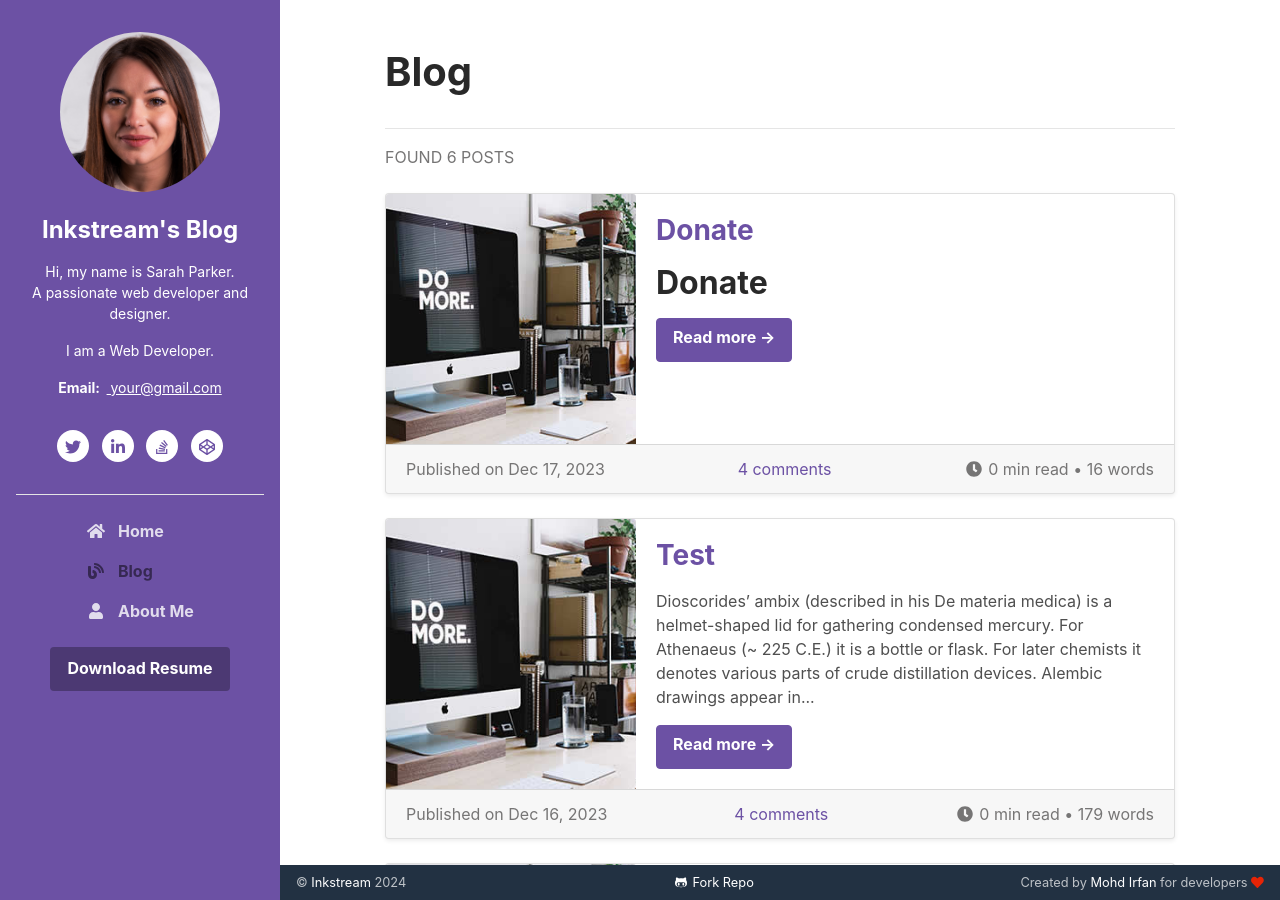
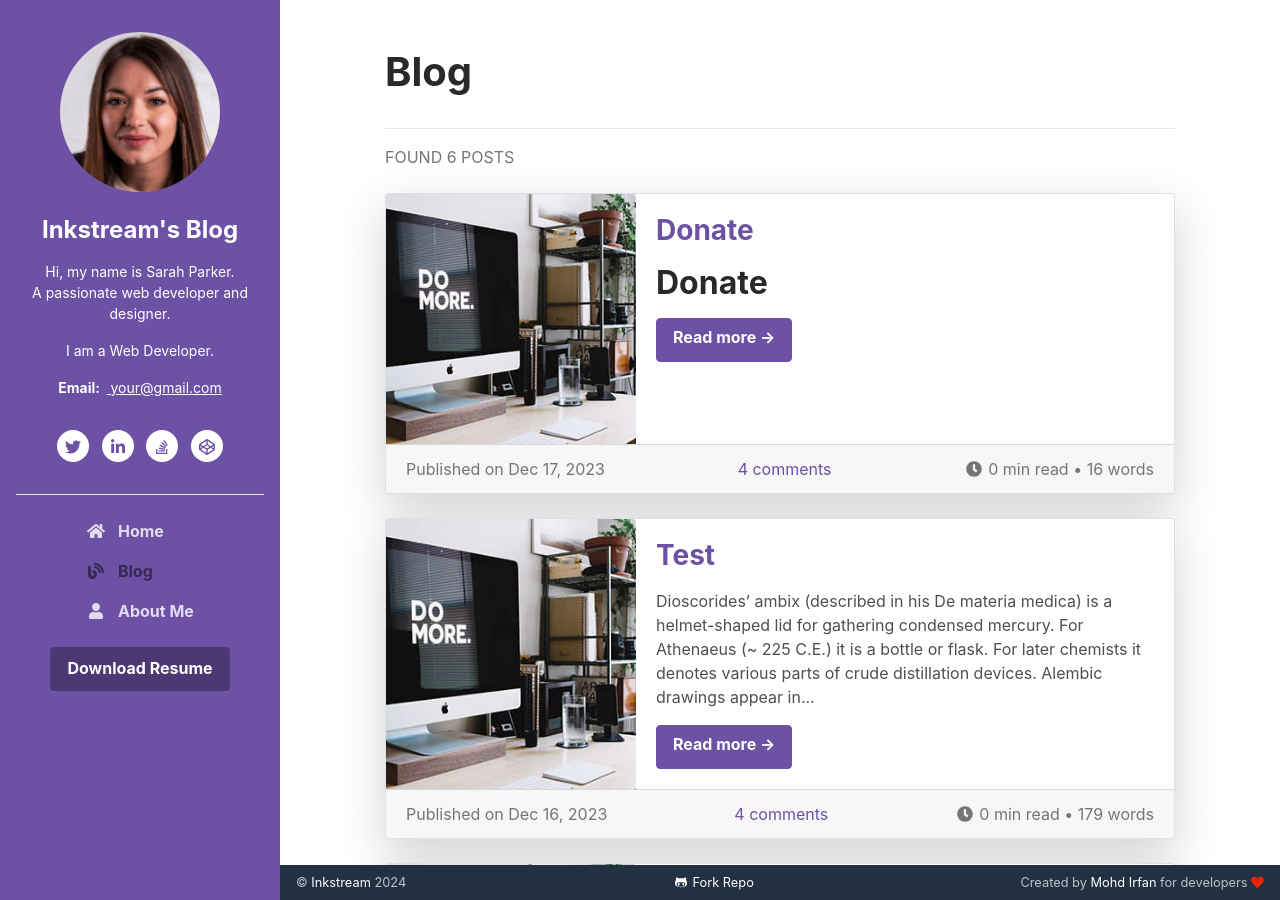
Before and after one commit to dev-mdirfan/inkstream, a Jekyll site: the page built from blog/index.html, in a window 1280 px wide and 900 px high. Built offline with Jekyll 4.4.1, drawn with Linux system fonts in a browser that asks for light colours; the list of posts is cut into pages by our own code.

Commit message:
includes update

```diff
--- a/_includes/post-list.html
+++ b/_includes/post-list.html
@@ -1,9 +1,47 @@
+{% if page.url == "/blog/" %}
+{% for post in site.posts %}
+{% if post.pinned == true %}
+{% capture words %}
+{{ post.content | number_of_words }}
+{% endcapture %}
+<div class="card my-4 shadow-lg">
+    <div class="d-flex justify-content-between">
+        <!-- pinned -->
+        <small class="text-muted position-absolute" style="top: 10px; left: 10px; z-index: 1;">
+            <span class="badge-warning rounded">📌 <strong>Pinned</strong> &nbsp;</span>
+        </small>
+        <img class="card-img-top" src="{{ post.image | relative_url }}" alt="{{ post.title }}"
+            style="width: 250px; object-fit: cover;">
+        <div class="card-body">
+            <h3 class="card-title">
+                <a href="{{ site.baseurl }}{{ post.url }}">{{ post.title }}</a>
+            </h3>
+            <p class="card-text">{{ post.excerpt | markdownify | truncatewords: 42 }}</p>
+            <a href="{{ site.baseurl }}{{ post.url }}" class="btn btn-primary">Read more &rarr;</a>
+        </div>
+    </div>
+
+    <div class="card-footer text-muted d-flex justify-content-between">
+        <span class="date">Published on {{ post.date | date: "%b %-d, %Y" }}</span>
+        <span class="comment"><a href="#">4 comments</a></span>
+        <span class="time align-content-end">
+            <i class="fas fa-clock fa-fw mr-1"></i>
+            {{ words | divided_by: 180 | append: ' min read' }} &bull;
+            {{ words }} words
+        </span>
+    </div>
+</div>
+{% endif %}
+{% endfor %}
+{% endif %}
+
 {% if paginator.posts %}
 {% for page in paginator.posts %}
+{% unless page.pinned %}
 {% capture words %}
 {{ page.content | number_of_words }}
 {% endcapture %}
-<div class="card shadow-sm my-4">
+<div class="card my-4 shadow-lg">
     <div class="d-flex justify-content-between">
         <img class="card-img-top" src="{{ page.image | relative_url }}" alt="{{ page.title }}"
             style="width: 250px; object-fit: cover;">
@@ -21,11 +59,11 @@
         <span class="comment"><a href="#">4 comments</a></span>
         <span class="time align-content-end">
             <i class="fas fa-clock fa-fw mr-1"></i>{{ words | divided_by: 180 | append: ' min read' }} &bull; {{ words
-            }}
-            words
+            }} words
         </span>
     </div>
 </div>
+{% endunless %}
 {% endfor %}
 {% include post-pagination.html %}
 {% else %}
@@ -56,4 +94,5 @@
     </div>
 </div>
 {% endfor %}
+{% include post-pagination.html %}
 {% endif %}
```
Also changed, not shown: _includes/post-comments.html (added, +38 -0 lines).
